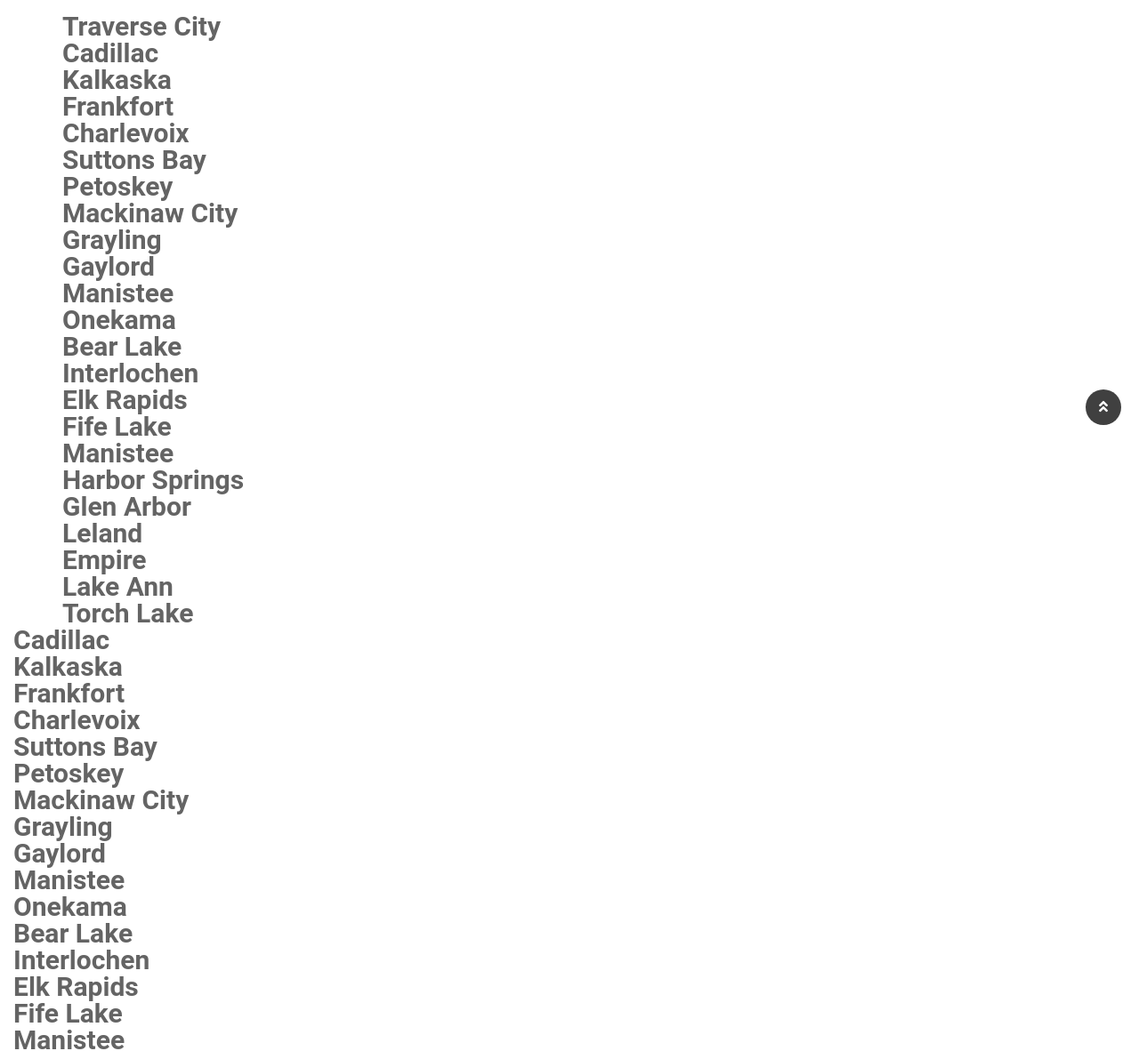
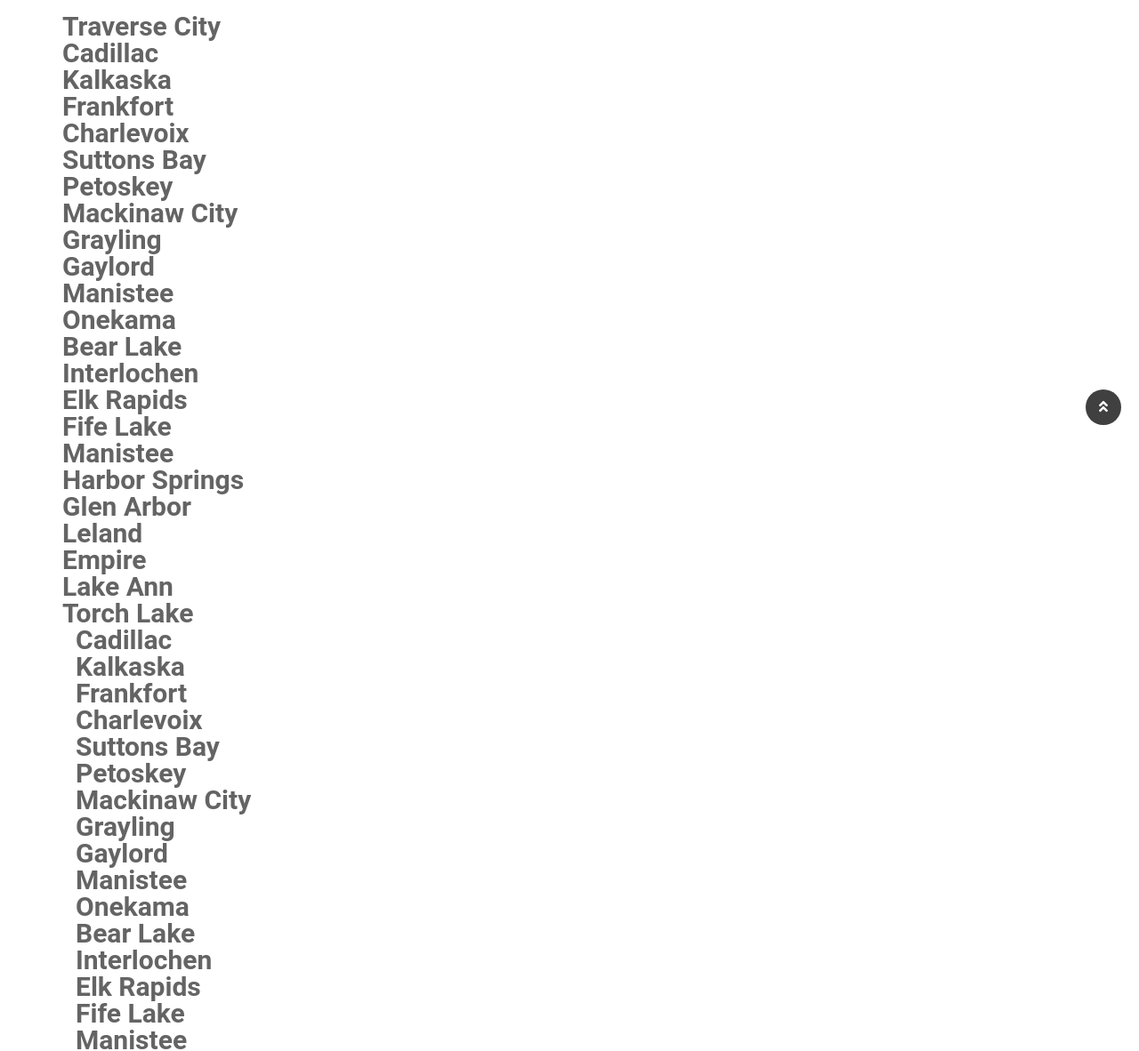
Before and after one commit to schraderweb/anchorprowash, an Eleventy site: page src/service-area.html in a window 1280 px wide. Shown: the part 372-1554 px from the top of the page at 89% size. Built offline with nearby package versions, Linux system fonts and the light colour scheme; Eleventy itself is replaced by a stand-in of ours; files that its build step writes are made by us from their sources; a web font is replaced by a local one.

Commit message:
Add files via upload

```diff
--- a/src/service-area.html
+++ b/src/service-area.html
@@ -16,10 +16,9 @@ description:  We now offer our cleaning serives in the Traverse City Michigan an
 
 
 
-
-
- <div class="col-lg-4 col-md-6 order-md-1 order-2">
-
+ <div class="container">
+            <div class="row">
+                <div class="col-lg-6">
 
 
 
@@ -56,7 +55,9 @@ description:  We now offer our cleaning serives in the Traverse City Michigan an
 
               </div>
             </div>
-            <div class="col-lg-6 col-md-6 order-1 order-md-2">
+
+
+             <div class="col-lg-6">
 
 
 
```
